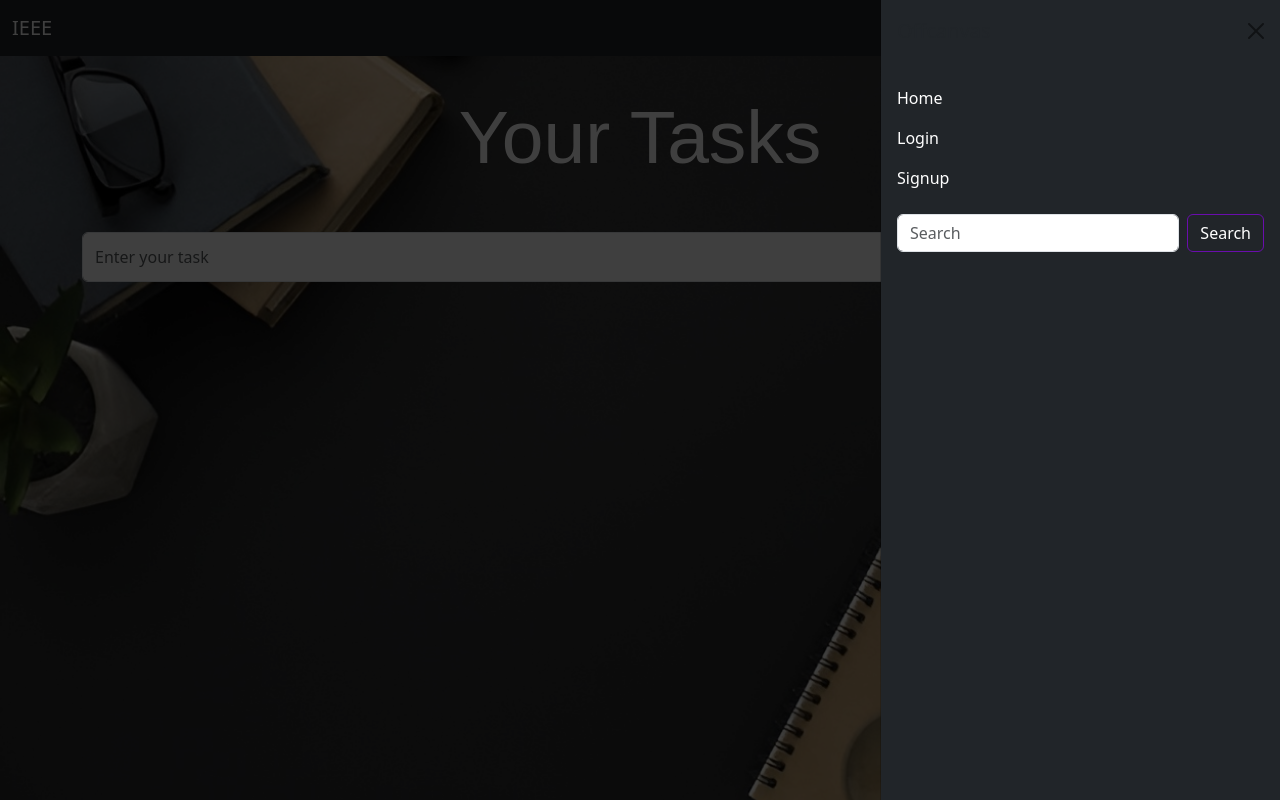
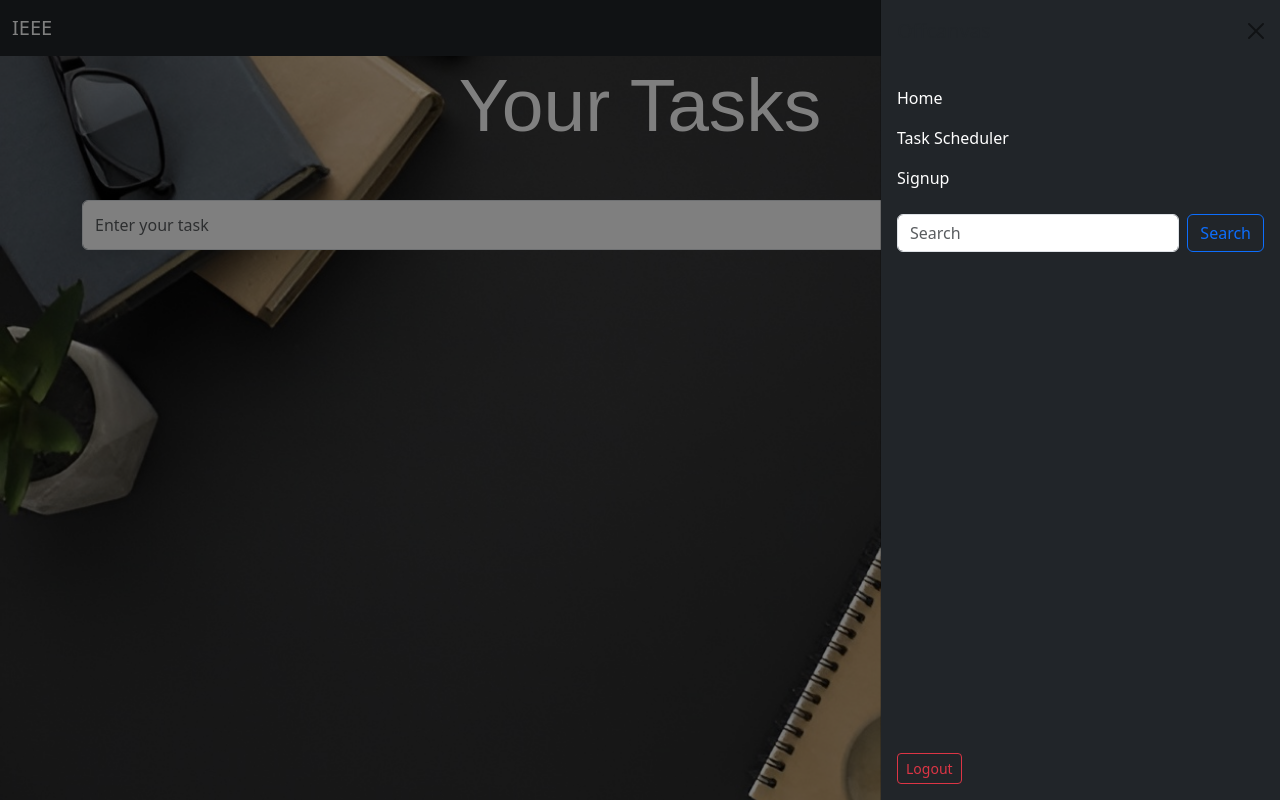
Before and after one commit to pedropa140/RutgersIEEE2024, a Python web app: template flask/templates/taskschedule.html in a window 1280 px wide, after a click that opens the changed part. Run offline with Jinja, Linux system fonts and the light colour scheme; the template is opened without the code that fills it, so the values that code supplies are empty; some web fonts are replaced.

Commit message:
add logout btn

```diff
--- a/flask/templates/navbar-auth.html
+++ b/flask/templates/navbar-auth.html
@@ -1,15 +1,3 @@
-
-<!-- Bootstrap CSS v5.2.1 -->
-<link
-href="https://cdn.jsdelivr.net/npm/bootstrap@5.3.2/dist/css/bootstrap.min.css"
-rel="stylesheet"
-integrity="sha384-T3c6CoIi6uLrA9TneNEoa7RxnatzjcDSCmG1MXxSR1GAsXEV/Dwwykc2MPK8M2HN"
-crossorigin="anonymous"
-/>
-<link rel="stylesheet" href="{{ url_for('static', filename='navbar.css') }}">
-
-<!-- Navigation Bar -->
-<!-- Navigation Bar -->
 <nav class="navbar navbar-dark bg-dark fixed-top mb-3">
   <div class="container-fluid">
     <!-- Brand -->
@@ -43,9 +31,11 @@ crossorigin="anonymous"
           aria-label="Close"
         ></button>
       </div>
-      <div class="offcanvas-body">
+      <div class="offcanvas-body d-flex flex-column">
+        <!-- Navbar items and search form -->
+        <div class="flex-grow-1">
           <!-- Navbar items -->
-        <ul class="navbar-nav justify-content-end flex-grow-1 pe-3">
+          <ul class="navbar-nav justify-content-end pe-3">
             <li class="nav-item">
               <a
                 class="nav-link active"
@@ -58,8 +48,8 @@ crossorigin="anonymous"
               <a
                 class="nav-link active"
                 aria-current="page"
-              href="{{ url_for('login') }}"
-              >Login</a
+                href="{{ url_for('taskschedule') }}"
+                >Task Scheduler</a
               >
             </li>
             <li class="nav-item">
@@ -85,20 +75,13 @@ crossorigin="anonymous"
             </button>
           </form>
         </div>
+        <!-- Logout button -->
+        <div class="mt-auto">
+          <button class="btn btn-outline-danger btn-sm" type="submit">
+            Logout
+          </button>
+        </div>
+      </div>
     </div>
   </div>
 </nav>
-
-
-<!-- Bootstrap JavaScript Libraries -->
-<script
-src="https://cdn.jsdelivr.net/npm/@popperjs/core@2.11.8/dist/umd/popper.min.js"
-integrity="sha384-I7E8VVD/ismYTF4hNIPjVp/Zjvgyol6VFvRkX/vR+Vc4jQkC+hVqc2pM8ODewa9r"
-crossorigin="anonymous"
-></script>
-
-<script
-src="https://cdn.jsdelivr.net/npm/bootstrap@5.3.2/dist/js/bootstrap.min.js"
-integrity="sha384-BBtl+eGJRgqQAUMxJ7pMwbEyER4l1g+O15P+16Ep7Q9Q+zqX6gSbd85u4mG4QzX+"
-crossorigin="anonymous"
-></script>
--- a/flask/templates/taskschedule.html
+++ b/flask/templates/taskschedule.html
@@ -91,7 +91,7 @@
     </style>
 </head>
 <body>
-    {% include 'navbar.html' %}
+    {% include 'navbar-auth.html' %}
 
     <div class="container mt-4">
         <h2 class="title">Your Tasks</h2>
```
Also changed, not shown: flask/static/navbar.css (line endings or trailing spaces). Lines whose indentation alone changed are shown as unchanged.
